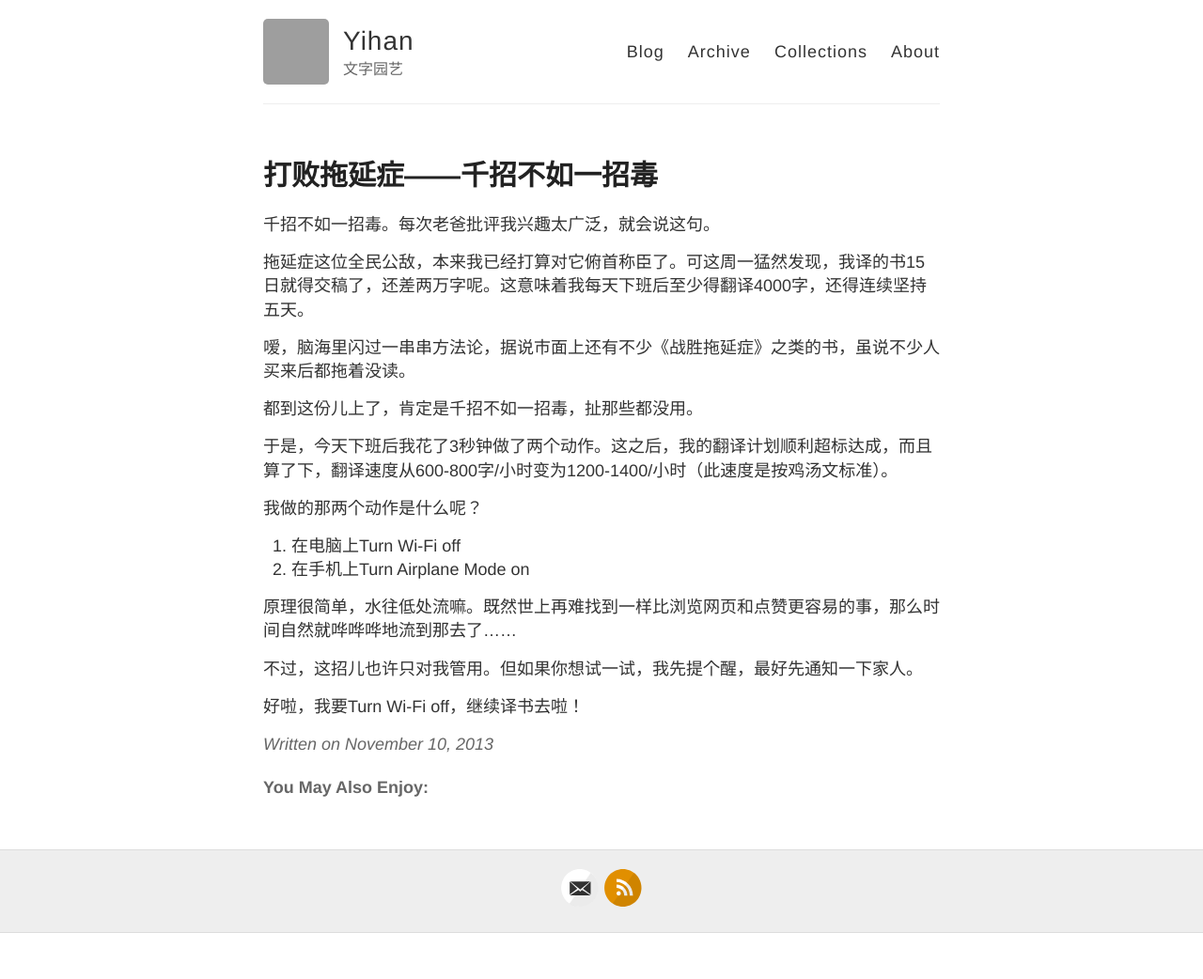
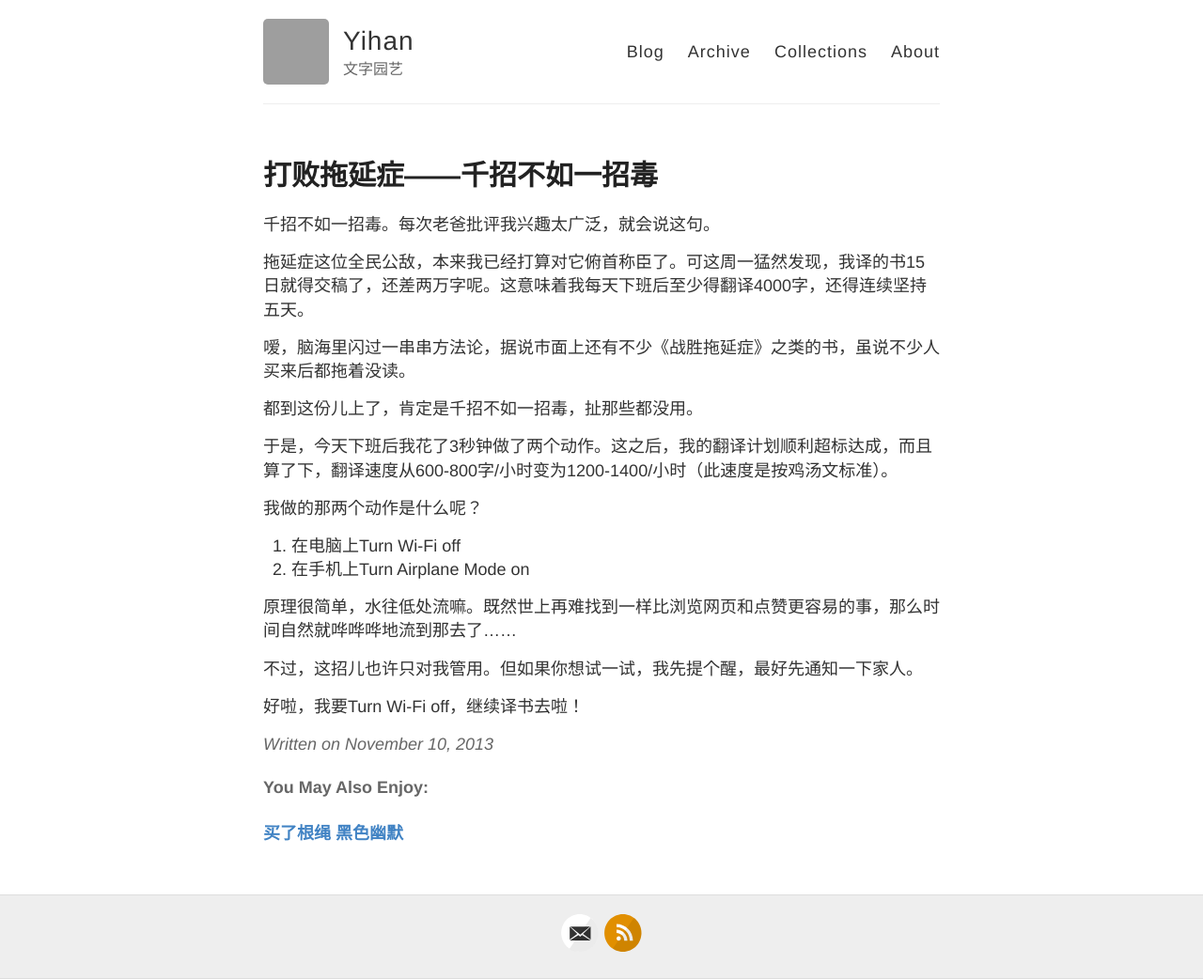
Before and after one commit to yihanxu/yihanxu.github.io, a Jekyll site: the page built from _posts/2013-11-10-procrastination.md, in a window 1280 px wide. Shown: the whole page at 94% size. Built offline with Jekyll 4.4.1, drawn with Linux system fonts in a browser that asks for light colours; comment, search, counter and statistics services are not loaded; before the commit the page ends 993 px from its top, so only the background shows below that; grey boxes are pictures that could not be loaded.

Commit message:
categories

```diff
--- a/_posts/2017-7-30-skip_rope.md
+++ b/_posts/2017-7-30-skip_rope.md
@@ -2,7 +2,7 @@
 layout: post
 comments: true
 title: "买了根绳"
-category: 秀恩爱
+categories: 秀恩爱 黑色幽默
 tags: sport
 ---
 
```
Also changed, not shown: images/lovershirt.JPG (added).
